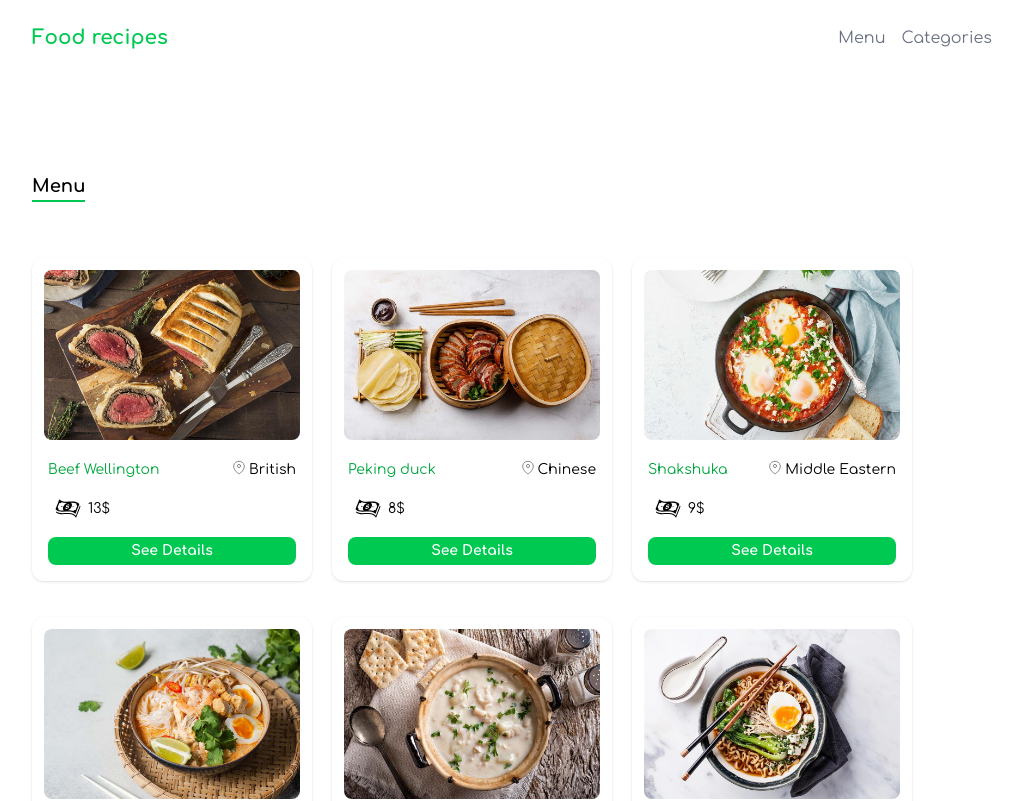
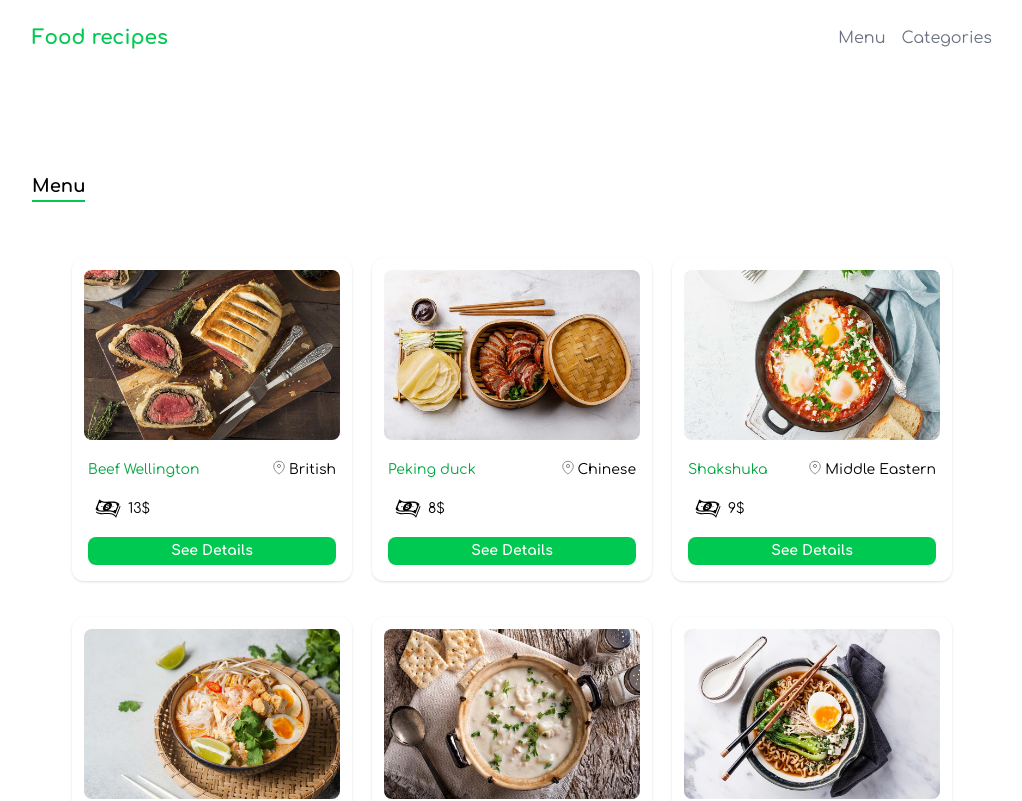
Before and after one commit to ashkankh/NextJS-Typescript-Tailwind-food-recipes-project, a Next.js app: page /menu in a window 1280 px wide. Shown: the top 801 px of the page, without its empty margins (128-1150 px from the left). Built offline with nearby package versions, Linux system fonts and the light colour scheme; data requests are answered from the project's data file.

Commit message:
add Link

```diff
--- a/components/modules/banner.tsx
+++ b/components/modules/banner.tsx
@@ -1,16 +1,13 @@
 import React from "react";
 import { Typography } from "../ui/Typograhy";
 import Image from "next/image";
+import Link from "next/link";
 function Banner() {
   return (
     <>
       <div className="flex  md:flex-row w-full h-auto flex-col-reverse gap-4">
         <div className="flex flex-col h-fit md:w-1/2 ">
-          <Typography
-            variant="title"
-            underline="true"
-            weight="bold"
-          >
+          <Typography variant="title" underline="true" weight="bold">
             Food recipes
           </Typography>
           <p className="flex font-semibold mb-4">
@@ -23,11 +20,17 @@ function Banner() {
             perferendis eaque ratione aliquam non eius!
           </Typography>
           <button className="bg-green-500 w-fit p-1 px-8 text-white rounded-md mt-5">
-            See all
+            <Link href="/menu">See all</Link>
           </button>
         </div>
         <div className="flex md:w-1/2 h-auto">
-          <Image width={1000} height={1000} src="/images/banner.png" alt="img" className="flex object-contain md:max-h-70 mb-10" />
+          <Image
+            width={1000}
+            height={1000}
+            src="/images/banner.png"
+            alt="img"
+            className="flex object-contain md:max-h-70 mb-10"
+          />
         </div>
       </div>
     </>
--- a/components/templates/menuPages.tsx
+++ b/components/templates/menuPages.tsx
@@ -10,7 +10,7 @@ export function MenuPages({ menuData }: { menuData: menuType[] }) {
         Menu
       </Typography>
 
-      <div className="flex flex-row flex-wrap  justify-center gap-5 md:justify-start mt-12 ">
+      <div className="flex flex-row flex-wrap  justify-center gap-5 md:justify- mt-12 ">
         {menuData.map((menu) => (
           <Card key={menu.id} data={menu} />
         ))}
```
